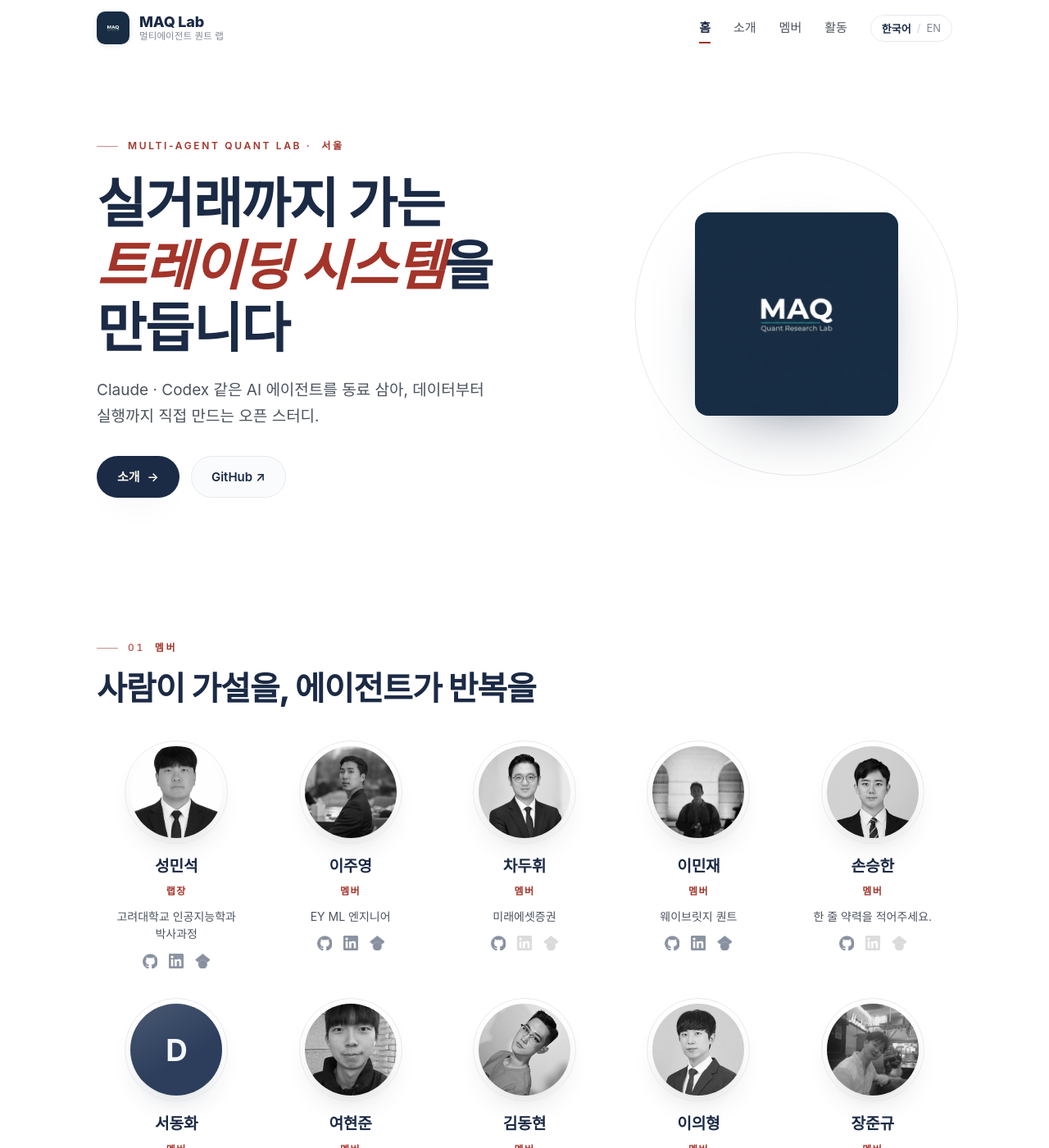
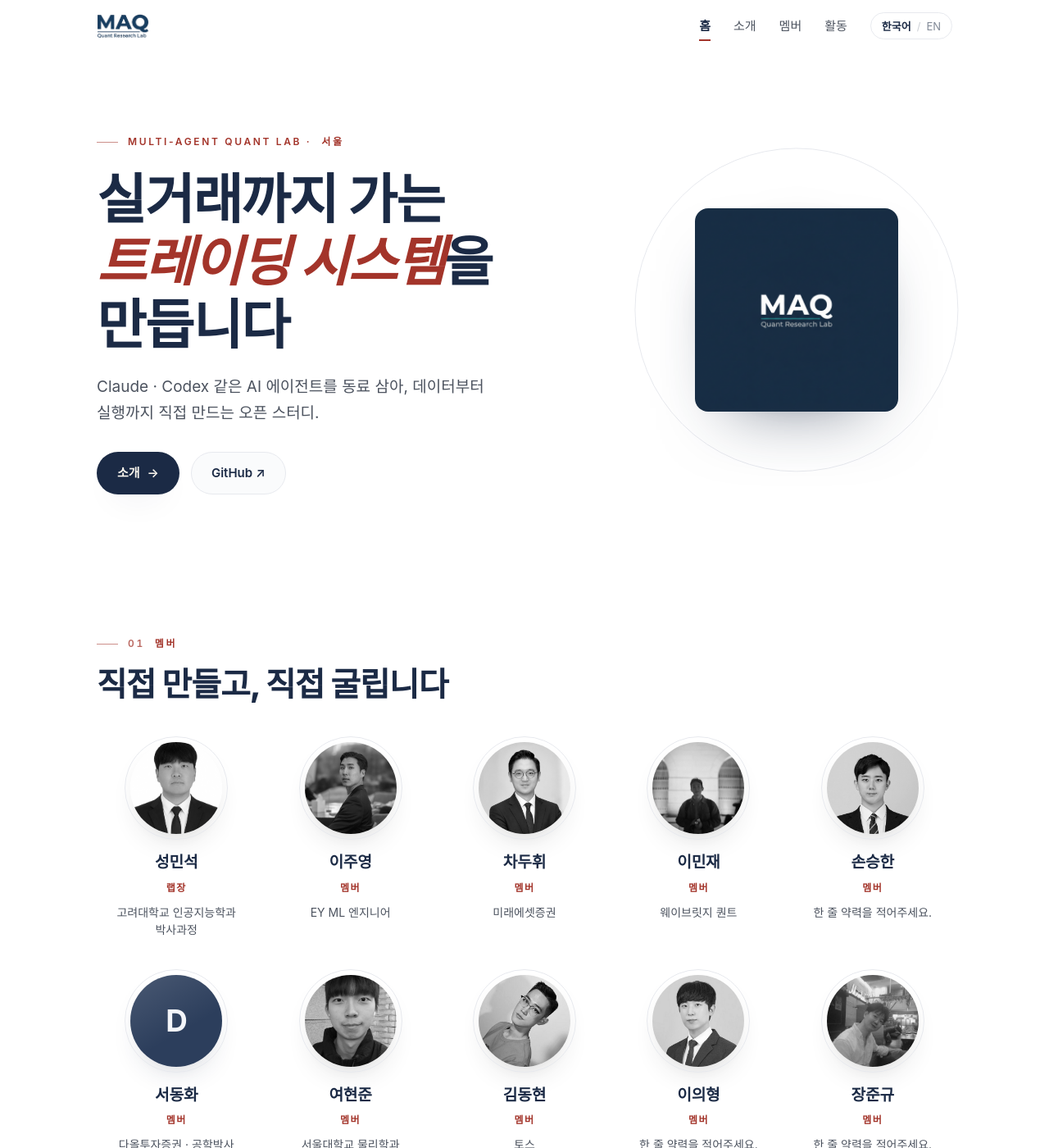
Before and after one commit to Multi-Agent-Quant-Lab/Multi-Agent-Quant-Lab.github.io, a Jekyll site: the page built from index.html, in a window 1280 px wide and 1400 px high. Shown: the whole window at 82% size. Built offline with Jekyll 4.4.1, drawn with Linux system fonts in a browser that asks for light colours; some web fonts are replaced.

Commit message:
feat(brand): use full MAQ wordmark logo in header (drop icon+text); hide member socials on landing; reword members tagline
Co-Authored-By: Claude Opus 4.8 (1M context) <noreply@anthropic.com>

```diff
--- a/_includes/member-card.html
+++ b/_includes/member-card.html
@@ -18,10 +18,12 @@
   <p class="person__role">{% include t.html ko=m.role_ko en=m.role_en %}</p>
   {% unless include.compact %}
     <p class="person__bio">{% include t.html ko=m.bio_ko en=m.bio_en %}</p>
+    {% unless include.nosocials %}
     <div class="person__socials">
       {% if m.github and m.github != '' %}<a href="https://github.com/{{ m.github }}" target="_blank" rel="noopener" aria-label="GitHub"><img src="{{ '/assets/img/social/github.png' | relative_url }}" alt="GitHub" width="18" height="18" loading="lazy"></a>{% else %}<span class="is-off" aria-label="GitHub" title="GitHub"><img src="{{ '/assets/img/social/github.png' | relative_url }}" alt="" width="18" height="18" loading="lazy"></span>{% endif %}
       {% if m.linkedin and m.linkedin != '' %}<a href="{{ m.linkedin }}" target="_blank" rel="noopener" aria-label="LinkedIn"><img src="{{ '/assets/img/social/linkedin.png' | relative_url }}" alt="LinkedIn" width="18" height="18" loading="lazy"></a>{% else %}<span class="is-off" aria-label="LinkedIn" title="LinkedIn"><img src="{{ '/assets/img/social/linkedin.png' | relative_url }}" alt="" width="18" height="18" loading="lazy"></span>{% endif %}
       {% if m.scholar and m.scholar != '' %}<a href="{{ m.scholar }}" target="_blank" rel="noopener" aria-label="Google Scholar"><img src="{{ '/assets/img/social/scholar.png' | relative_url }}" alt="Google Scholar" width="18" height="18" loading="lazy"></a>{% else %}<span class="is-off" aria-label="Google Scholar" title="Google Scholar"><img src="{{ '/assets/img/social/scholar.png' | relative_url }}" alt="" width="18" height="18" loading="lazy"></span>{% endif %}
     </div>
+    {% endunless %}
   {% endunless %}
 </li>
--- a/_layouts/default.html
+++ b/_layouts/default.html
@@ -22,12 +22,8 @@
   <span id="top"></span>
   <header class="site-head">
     <div class="site-head__in">
-      <a class="brand" href="{{ '/' | relative_url }}">
-        <img class="brand__mark" src="{{ '/assets/img/maq-profile.png' | relative_url }}" alt="MAQ Lab" width="40" height="40">
-        <span class="brand__txt">
-          <b>MAQ&nbsp;Lab</b>
-          <i>{% include t.html ko="멀티에이전트 퀀트 랩" en="Multi-Agent Quant Lab" %}</i>
-        </span>
+      <a class="brand" href="{{ '/' | relative_url }}" aria-label="MAQ Quant Research Lab">
+        <img class="brand__logo" src="{{ '/assets/img/maq-logo.png' | relative_url }}" alt="MAQ Quant Research Lab" width="510" height="232">
       </a>
 
       <button class="navtoggle" aria-label="menu" aria-expanded="false">
--- a/assets/css/main.css
+++ b/assets/css/main.css
@@ -108,12 +108,9 @@ a:focus-visible, button:focus-visible {
 }
 .is-scrolled .site-head__in { padding-top: 9px; padding-bottom: 9px; }
 
-.brand { display: inline-flex; align-items: center; gap: 12px; }
-.brand__mark { width: 40px; height: 40px; border-radius: 10px; box-shadow: var(--shadow-sm); transition: transform .4s var(--ease); }
-.brand:hover .brand__mark { transform: rotate(-6deg) scale(1.05); }
-.brand__txt { display: flex; flex-direction: column; line-height: 1.15; }
-.brand__txt b { font-weight: 800; font-size: 18px; color: var(--navy); letter-spacing: -0.01em; }
-.brand__txt i { font-style: normal; font-size: 11.5px; color: var(--muted); letter-spacing: 0.01em; }
+.brand { display: inline-flex; align-items: center; }
+.brand__logo { height: 30px; width: auto; display: block; transition: opacity .2s var(--ease); }
+.brand:hover .brand__logo { opacity: 0.7; }
 
 .nav { display: flex; align-items: center; gap: clamp(12px, 2.2vw, 28px); }
 .nav__link { font-size: 15px; color: var(--ink-soft); position: relative; padding: 5px 0; transition: color .2s; }
--- a/index.html
+++ b/index.html
@@ -33,11 +33,11 @@ title: Home
   <div class="wrap">
     <div class="block__head reveal">
       <p class="eyebrow"><span class="eyebrow__no">01</span>{% include t.html ko="멤버" en="People" %}</p>
-      <h2 class="block__title">{% include t.html ko="사람이 가설을, 에이전트가 반복을" en="People set the thesis. Agents do the reps." %}</h2>
+      <h2 class="block__title">{% include t.html ko="직접 만들고, 직접 굴립니다" en="We build it. We run it." %}</h2>
     </div>
     <ul class="people">
       {% for m in site.data.members %}
-        {% include member-card.html member=m index=forloop.index0 %}
+        {% include member-card.html member=m index=forloop.index0 nosocials=true %}
       {% endfor %}
     </ul>
     <a class="morelink reveal" href="{{ '/people/' | relative_url }}">{% include t.html ko="멤버 전체 보기" en="Meet everyone" %} <span class="arr">→</span></a>
```
Also changed, not shown: assets/img/maq-logo.png (added), assets/img/maq-profile-nobg.png (added).
